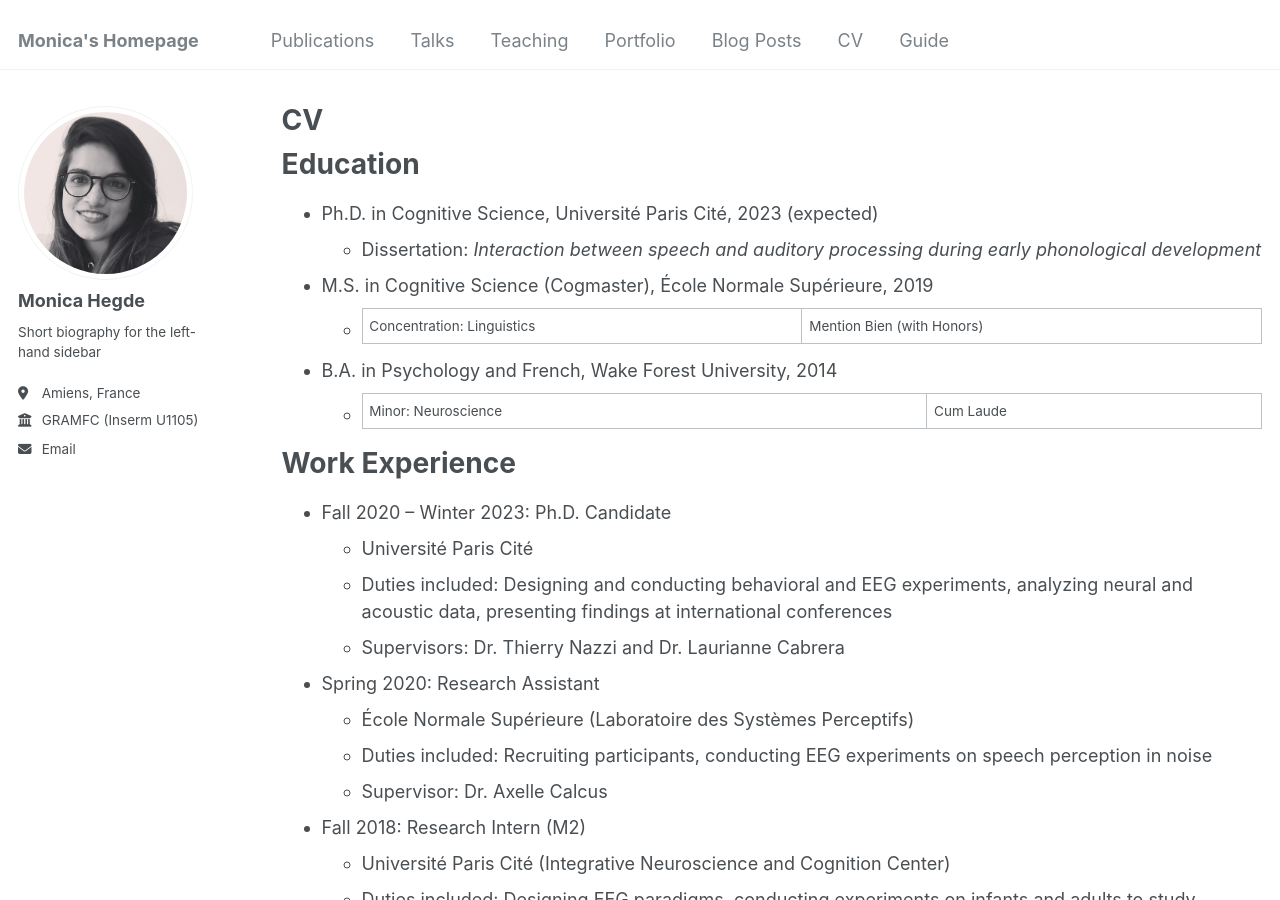
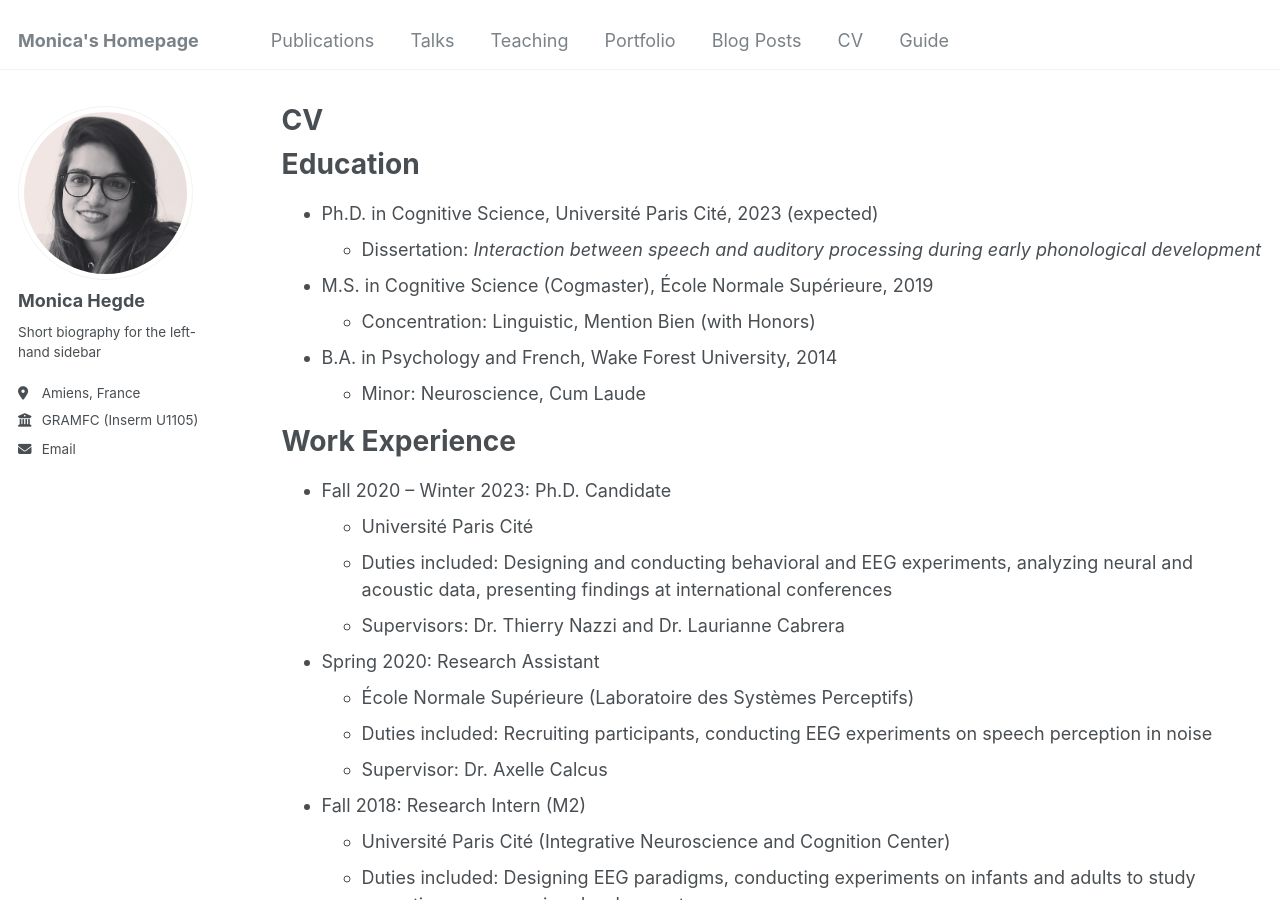
Before and after one commit to hahaharmonica/hahaharmonica.github.io, a Jekyll site: the page built from _pages/cv.md, in a window 1280 px wide and 900 px high. Built offline with Jekyll 4.4.1, drawn with Linux system fonts in a browser that asks for light colours.

Commit message:
Update cv.md

```diff
--- a/_pages/cv.md
+++ b/_pages/cv.md
@@ -14,9 +14,9 @@ Education
 * Ph.D. in Cognitive Science, Université Paris Cité, 2023 (expected)
   * Dissertation: *Interaction between speech and auditory processing during early phonological development*
 * M.S. in Cognitive Science (Cogmaster), École Normale Supérieure, 2019
-  * Concentration: Linguistics | Mention Bien (with Honors)
+  * Concentration: Linguistic,  Mention Bien (with Honors)
 * B.A. in Psychology and French, Wake Forest University, 2014
-  * Minor: Neuroscience | Cum Laude
+  * Minor: Neuroscience,  Cum Laude
 
 Work Experience
 ======
```
